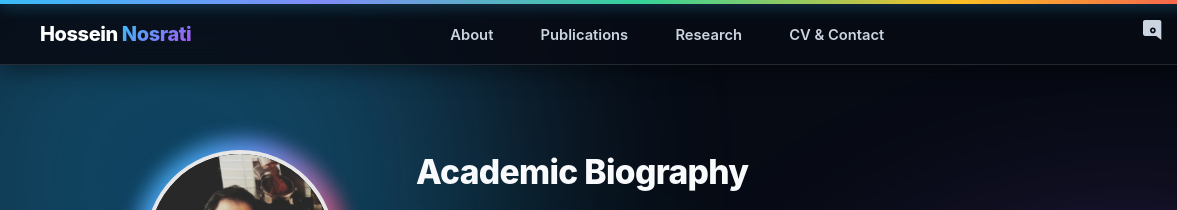
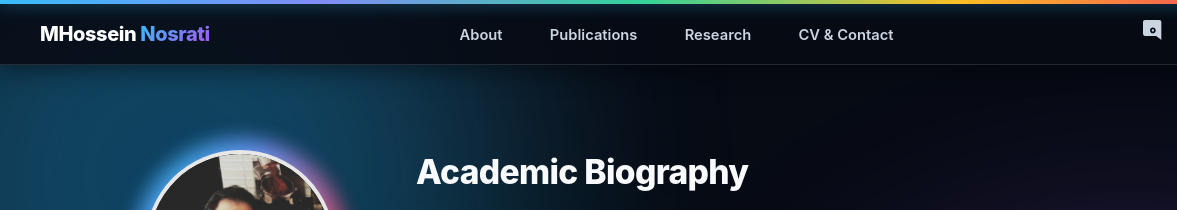
Before and after one commit to hosseinnosrati/hosseinnosrati.github.io, a plain HTML site: page index.html in a window 1280 px wide. Shown: the top 210 px of the page, 0-1177 px from the left. Drawn offline with Linux system fonts and the light colour scheme.

Commit message:
Update brand name in header link
Signed-off-by: Mhossein-N <hnosrati0@gmail.com>

```diff
--- a/index.html
+++ b/index.html
@@ -27,7 +27,7 @@
 
   <!-- Top Sticky Glassmorphism Header -->
   <header id="header">
-    <a href="#about" class="nav-brand">Hossein <span>Nosrati</span></a>
+    <a href="#about" class="nav-brand">MHossein <span>Nosrati</span></a>
 
     <nav>
       <ul class="nav-menu">
```
